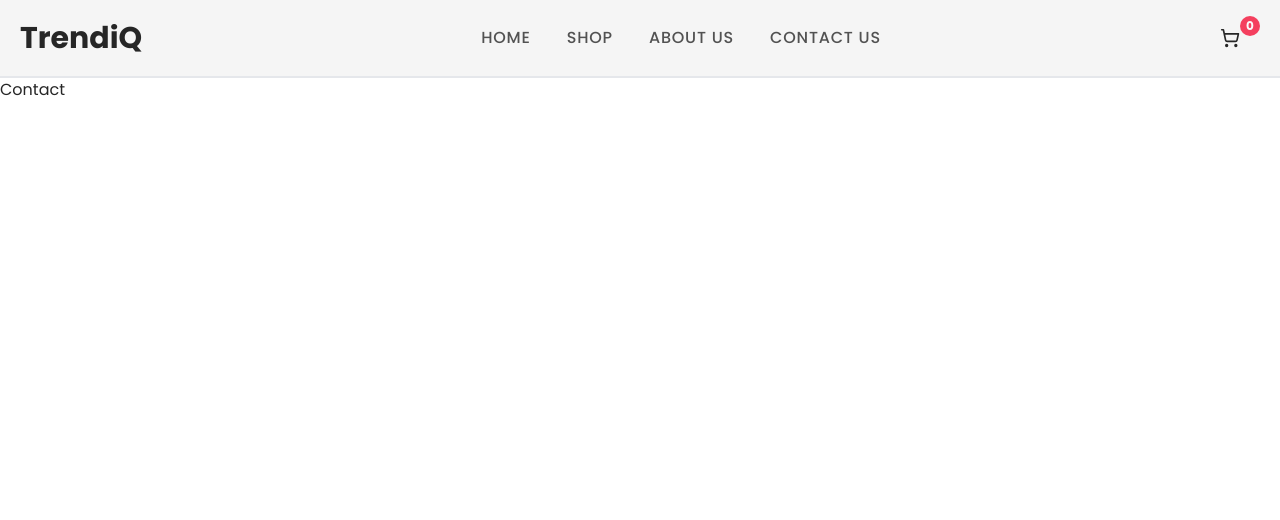
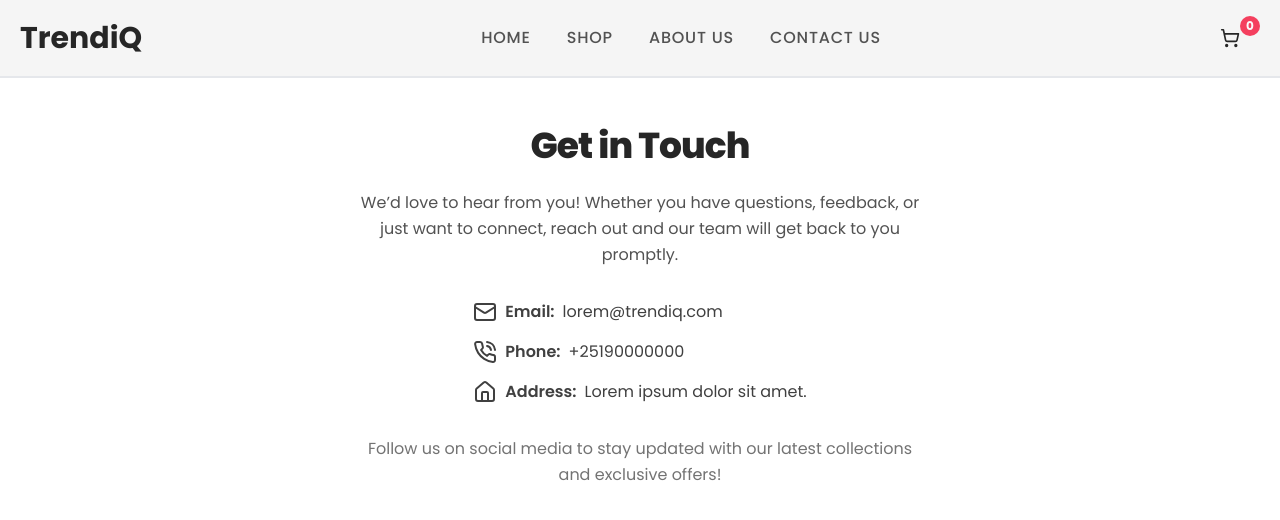
Before and after one commit to Penie1/shopping-cart, a React (Vite) app: page /contact in a window 1280 px wide. Shown: the top 520 px of the page. Built offline with nearby package versions, Linux system fonts and the light colour scheme; no server answers.

Commit message:
Add content to ContactPage

```diff
--- a/src/containers/ContactPage.jsx
+++ b/src/containers/ContactPage.jsx
@@ -1,8 +1,42 @@
+import { HomeIcon, MailIcon, PhoneCall } from "lucide-react";
+
 function ContactPage() {
   return (
-    <>
-      <h1>Contact</h1>
-    </>
+    <section className="flex flex-col items-center py-12 px-6 text-center">
+      <h1 className="text-4xl font-extrabold mb-6 text-neutral-800 tracking-tight">
+        Get in Touch
+      </h1>
+      <p className="text-neutral-600 max-w-xl leading-relaxed">
+        We’d love to hear from you! Whether you have questions, feedback, or
+        just want to connect, reach out and our team will get back to you
+        promptly.
+      </p>
+      <div className="flex flex-col gap-4 mt-8  text-neutral-700">
+        <p className="flex items-center gap-2">
+          <span className="font-semibold flex gap-2">
+            {" "}
+            <MailIcon /> Email:
+          </span>{" "}
+          lorem@trendiq.com
+        </p>
+        <p className="flex items-center gap-2">
+          <span className="font-semibold  flex gap-2">
+            <PhoneCall /> Phone:
+          </span>{" "}
+          +25190000000
+        </p>
+        <p className="flex items-center gap-2">
+          <span className="font-semibold flex gap-2">
+            <HomeIcon /> Address:
+          </span>{" "}
+          Lorem ipsum dolor sit amet.
+        </p>
+      </div>
+      <p className="text-neutral-500 max-w-xl mt-8 leading-relaxed">
+        Follow us on social media to stay updated with our latest collections
+        and exclusive offers!
+      </p>
+    </section>
   );
 }
 
```
